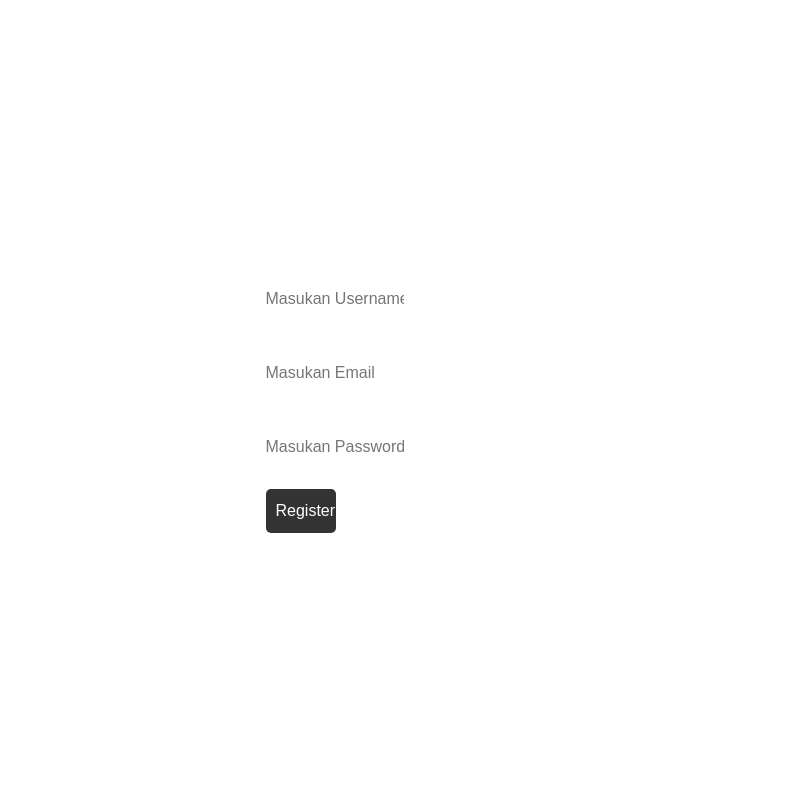
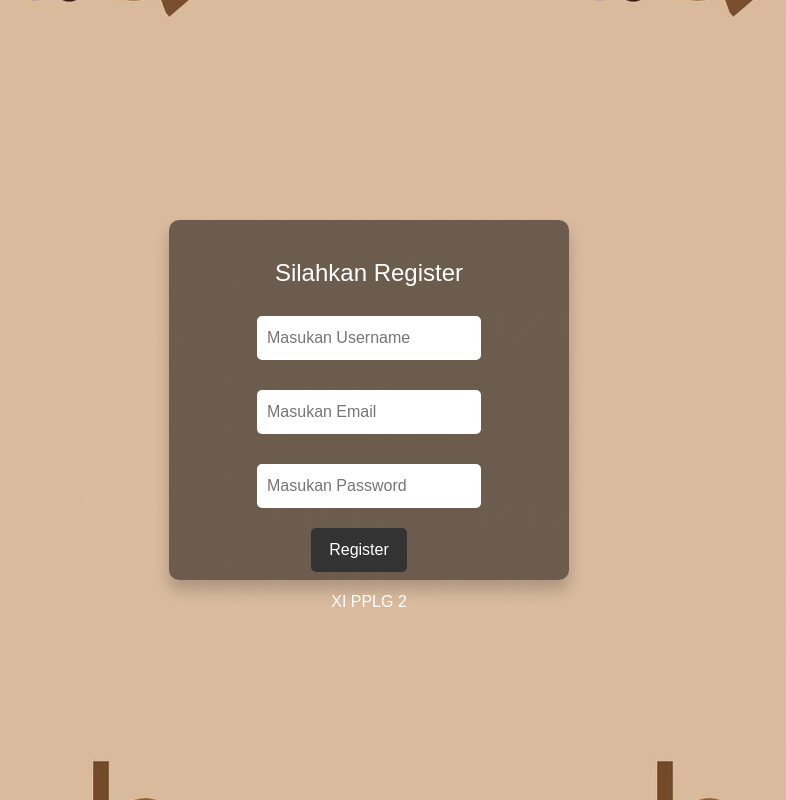
Before and after one commit to iraa-ui/react-figma-ira, a React (Vite) app: page /register in a window 1280 px wide. Shown: the whole page, without its empty margins (271-1057 px from the left). Built offline with nearby package versions, Linux system fonts and the light colour scheme.

Commit message:
Update register.css

```diff
--- a/src/styles/register.css
+++ b/src/styles/register.css
@@ -1,15 +1,26 @@
-.register-wrapper {
+.wrapper {
   display: flex;
   justify-content: center;
   align-items: center;
   height: 100vh;
   width: 100vw;
-  background: url('/../../public/assets/img/bg2.jpg') ;
-  margin: 0;
-  padding: 0;
+  font-family: Arial, sans-serif;
+  position: relative;
+  z-index: 1;
 }
 
-.register-form {
+.background-register {
+  width: 100vw;
+  height: 100vh;
+  background-image: url('/assets/img/bg2.jpg');
+  background-position: center;
+  position: absolute;
+  top: 0;
+  left: 0;
+  z-index: 0;
+}
+
+.register-page {
   background: rgba(0, 0, 0, 0.5);
   padding: 40px;
   border-radius: 10px;
@@ -22,17 +33,17 @@
   margin: 0 auto;
 }
 
-.register-form h1 {
+h1 {
   color: white;
   font-size: 24px;
   margin-bottom: 20px;
 }
 
-.register-input-box {
+.input-box {
   margin-bottom: 20px;
 }
 
-.register-input-box input {
+.input-box input {
   width: 70%;
   padding: 10px;
   border: none;
@@ -41,10 +52,9 @@
   background-color: #fff;
   color: #333;
   font-size: 16px;
-
 }
 
-.register-btn {
+.btn-dark {
   width: 30%;
   padding: 10px;
   background-color: #333;
@@ -56,23 +66,27 @@
   transition: background-color 0.3s ease;
 }
 
-.register-btn:hover {
+.btn-dark:hover {
   background-color: #555;
 }
 
-.register-footer-text {
-  margin-top: 20px;
-  font-size: 0.9rem;
-  color: #777;
+.register-link {
+  text-align: center;
+  margin-top: 10px;
 }
 
+.register-link a {
+  color: #ddd;
+  text-decoration: none;
+}
 
-@media (max-width: 768px) {
-  .register-form {
-    padding: 15px 20px;
-  }
+.register-link a:hover {
+  color: #fff;
+  text-decoration: underline;
+}
 
-  .register-form h1 {
-    font-size: 1.5rem;
-  }
+h4 {
+  margin-top: 20px;
+  color: white;
+  font-size: 16px;
 }
```
